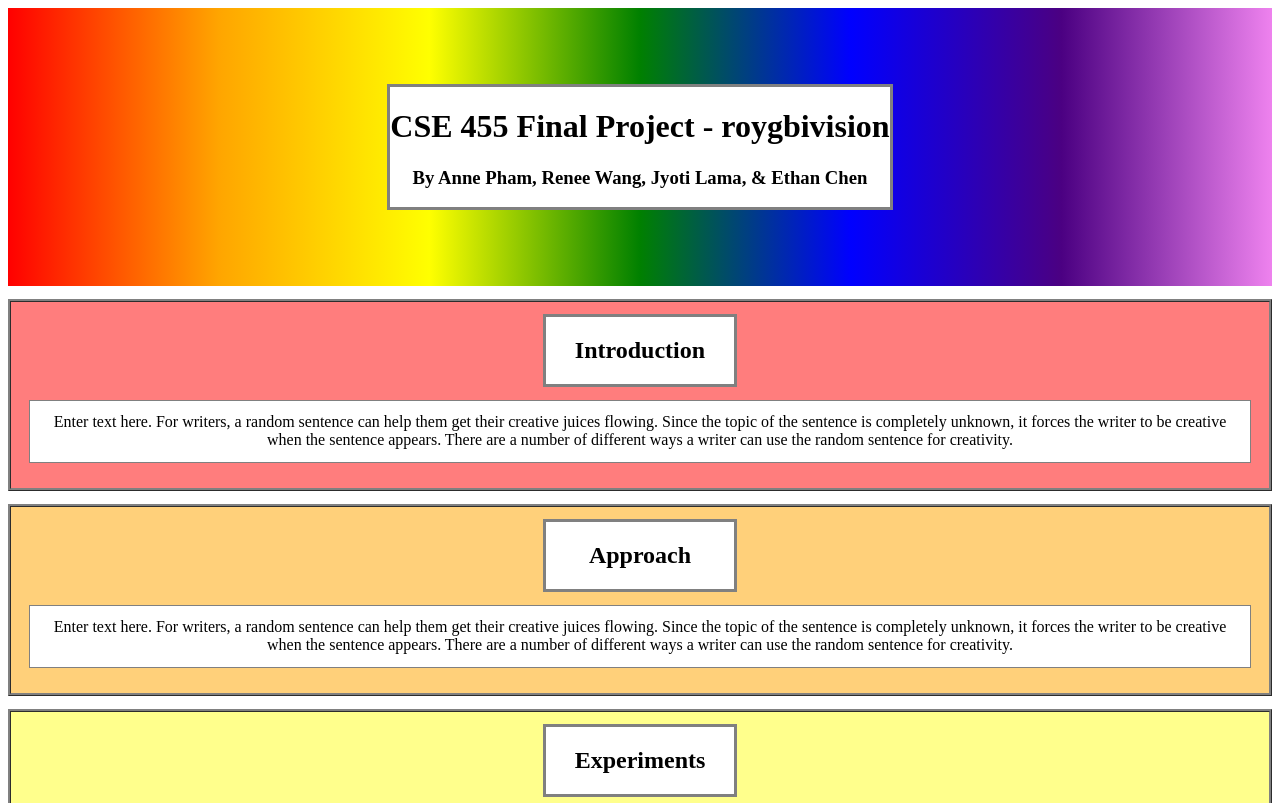
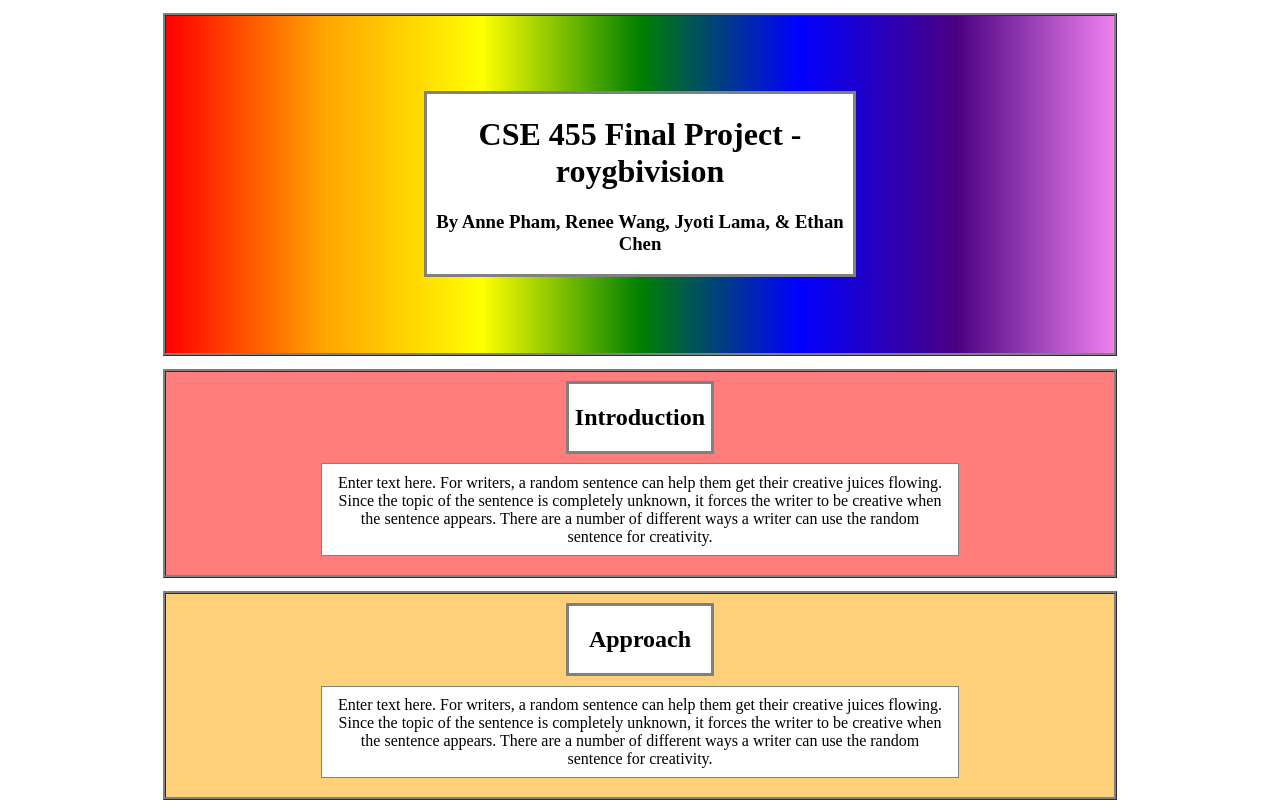
Before and after one commit to reneew7/roygbivision, a plain HTML site: page index.html in a window 1280 px wide. Shown: the top 803 px of the page. Drawn offline with Linux system fonts and the light colour scheme.

Commit message:
Adjusted card widths

```diff
--- a/index.html
+++ b/index.html
@@ -6,7 +6,7 @@
     <link rel="stylesheet" href="./styles.css">
   </head>
   <body>
-    <div class="header-card">
+    <div class="body-card" id="header">
       <div class="header-inner-card">
         <h1>CSE 455 Final Project - roygbivision</h1>
         <h3>By Anne Pham, Renee Wang, Jyoti Lama, & Ethan Chen</h3>
--- a/styles.css
+++ b/styles.css
@@ -1,10 +1,10 @@
-.header-card {
-  padding: 6%;
-  background: aqua;
-  background: -webkit-linear-gradient(left, red, orange , yellow, green, blue, indigo, violet);
-  background: -o-linear-gradient(right, red, orange , yellow, green, blue, indigo, violet);
-  background: -moz-linear-gradient(right, red, orange , yellow, green, blue, indigo, violet);
-  background: linear-gradient(to right, red, orange , yellow, green, blue, indigo, violet);
+.body-card {
+  border: medium ridge gray;
+  margin: auto;
+  width: 75%;
+  text-align: center;
+  margin-top: 1%;
+  margin-bottom: 1%;
 }
 
 .header-inner-card {
@@ -25,12 +25,24 @@
   margin-bottom: 1%;
 }
 
-.body-card {
-  border: medium ridge gray;
+.paragraph-card {
+  background-color: white;
+  border: thin ridge gray;
+  padding: 1%;
+  width: 65%;
   margin: auto;
   text-align: center;
-  margin-top: 1%;
-  margin-bottom: 1%;
+  margin-bottom: 2%;
+}
+
+#header {
+  padding-top: 6%;
+  padding-bottom: 6%;
+  background: aqua;
+  background: -webkit-linear-gradient(left, red, orange , yellow, green, blue, indigo, violet);
+  background: -o-linear-gradient(right, red, orange , yellow, green, blue, indigo, violet);
+  background: -moz-linear-gradient(right, red, orange , yellow, green, blue, indigo, violet);
+  background: linear-gradient(to right, red, orange , yellow, green, blue, indigo, violet);
 }
 
 #first {
@@ -60,13 +72,3 @@
   background: -moz-linear-gradient(right, #4b0082bd, #ee82eeba);
   background: linear-gradient(to right, #4b0082bd, #ee82eeba);
 }
-
-.paragraph-card {
-  background-color: white;
-  border: thin ridge gray;
-  padding: 1%;
-  width: 95%;
-  margin: auto;
-  text-align: center;
-  margin-bottom: 2%;
-}
```
